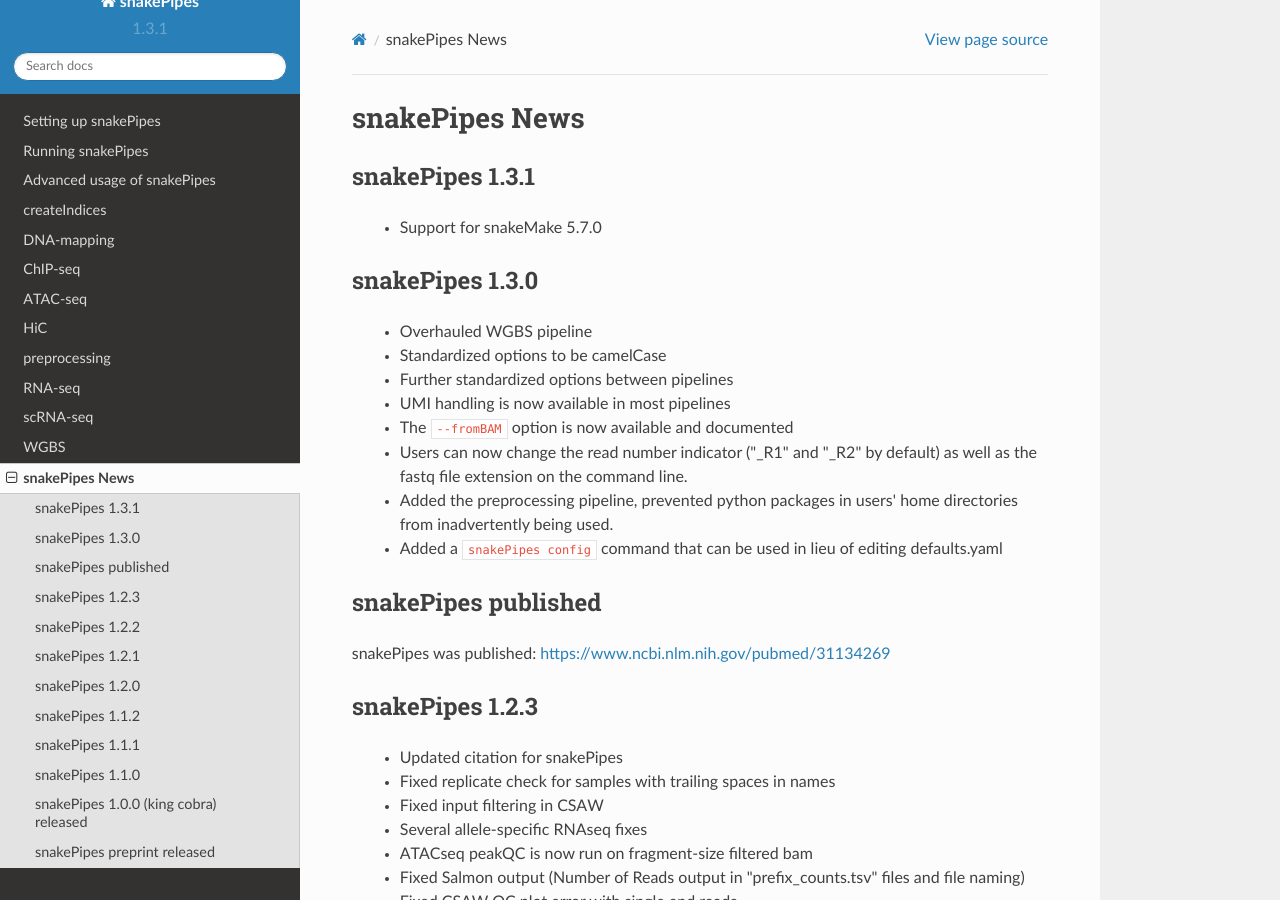
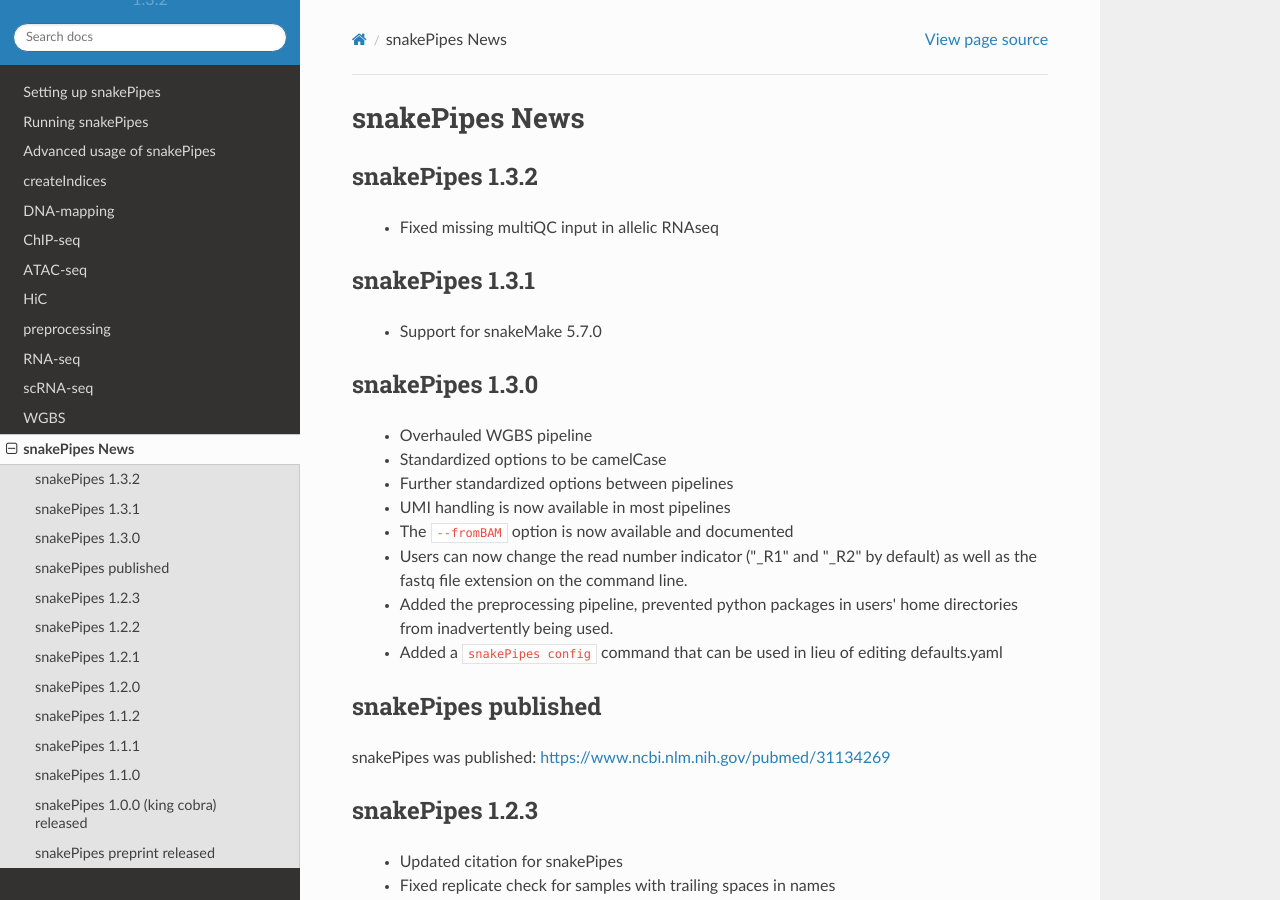
Before and after one commit to maxplanck-ie/snakepipes, a Sphinx documentation site: the page built from docs/content/News.rst, in a window 1280 px wide and 900 px high. Built offline with Sphinx 7.4.7 and the Read the Docs theme 2.0.0, drawn with Linux system fonts in a browser that asks for light colours.

Commit message:
added multiQC fix in RNA allelic-mapping

```diff
--- a/docs/content/News.rst
+++ b/docs/content/News.rst
@@ -1,5 +1,10 @@
 snakePipes News
 ===============
+
+snakePipes 1.3.2
+----------------
+
+ * Fixed missing multiQC input in allelic RNAseq
 
 snakePipes 1.3.1
 ----------------
--- a/snakePipes/__init__.py
+++ b/snakePipes/__init__.py
@@ -1 +1 @@
-__version__ = '1.3.1'
+__version__ = '1.3.2'
```
Also changed, not shown: 1 other file.
